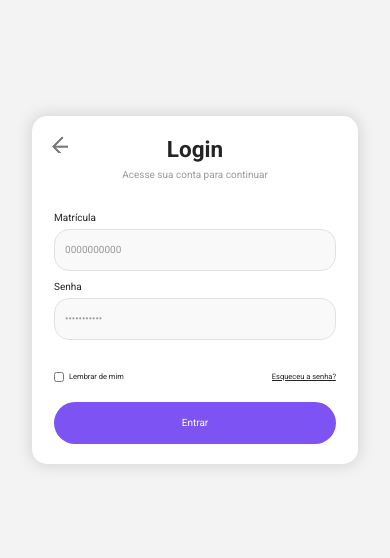
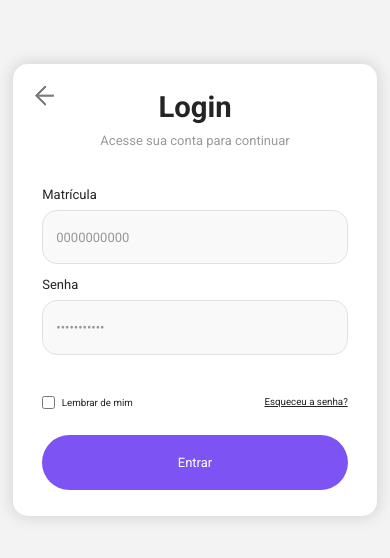
Before and after one commit to campoos/Front-End-TCC-, a React (Vite) app in the folder analityca-ai/: page /login in a window 390 px wide. Shown: the part 132-690 px from the top of the page. Built offline with nearby package versions, Linux system fonts and the light colour scheme; what chartjs-plugin-datalabels would draw is missing.

Commit message:
FIX - design Tela login e Tela Home responsive

```diff
--- a/analityca-ai/src/pages/home/Home.css
+++ b/analityca-ai/src/pages/home/Home.css
@@ -17,10 +17,7 @@
     margin: 0;
     box-sizing: border-box;
     font-family: 'Roboto', sans-serif;
-
-    overflow-x: hidden;
 }
-
 
 #container1 {
   display: flex;
@@ -300,7 +297,7 @@
 
 @media(max-width:412px){
   :root{
-        font-size: 10px;
+    font-size: 11px;
   }
 
   div #container1 #header {
@@ -313,6 +310,10 @@
 
   div #container1 #containerTextoHome {
     flex-grow: 1;
+  }
+
+  div #container1 #containerTextoHome h1 {
+    font-size: 3.5rem;
   }
 
   div #container2 #containersRecursos {
--- a/analityca-ai/src/pages/home/Home.jsx
+++ b/analityca-ai/src/pages/home/Home.jsx
@@ -10,9 +10,9 @@ function HomePage() {
             <h1>Analytica AI</h1>
           </div>
           <div id="links">
-            <a href="" className="link">Recursos</a>
-            <a href="" className="link">Benefícios</a>
-            <a href="" className="link">Contato</a>
+            <a href="#container2" className="link">Recursos</a>
+            <a href="#container3" className="link">Benefícios</a>
+            <a href="#footer" className="link">Contato</a>
           </div>
           <div id="botaoContainer">
             <Link to="/login" id="login">
--- a/analityca-ai/src/pages/login/Login.css
+++ b/analityca-ai/src/pages/login/Login.css
@@ -2,6 +2,7 @@
     /* tema claro */
     --roxo-primario-modo-claro: #7D53F3;
     --roxo-secundario-modo-claro: #714ed3;
+    --roxo-terciario-modo-claro: #DED4FC;
     --texto-branco-modo-claro: #ffffff;
     --texto-preto-modo-claro: #242424;
     --texto-transparente-modo-claro: #9A9A9A;
@@ -139,6 +140,10 @@ main {
     color: var(--texto-input-modo-claro);
 }
 
+#loginContainer #loginConteudo form .grupoInput input:focus {
+    border: 2px solid var(--roxo-primario-modo-claro);
+}
+
 #loginContainer #loginConteudo form #opcoesForm {
     margin-top: 1rem;
 
@@ -215,3 +220,12 @@ main {
     font-size: 0.875rem;
     font-weight: 300;
 }
+
+@media(max-width:412px){
+    :root {
+        font-size: 13px;
+    }
+    main {
+        padding: 1rem;
+    }
+}
--- a/analityca-ai/src/pages/login/Login.jsx
+++ b/analityca-ai/src/pages/login/Login.jsx
@@ -88,11 +88,11 @@ function LoginPage() {
           }}>
             <div className="grupoInput">
               <label htmlFor="matricula">Matrícula</label>
-              <input type="text" id='matricula' name='matricula' placeholder='0000000000' value={credencial} onChange={e=>setCredencial(e.target.value)} required/>
+              <input type="text" id='matricula' className='inputLogin' name='matricula' placeholder='0000000000' value={credencial} onChange={e=>setCredencial(e.target.value)} required/>
             </div>
             <div className="grupoInput">
               <label htmlFor="senha">Senha</label>
-              <input type="password" id='senha' name='senha' placeholder='•••••••••••' value={senha} onChange={e=>setSenha(e.target.value)} required/>
+              <input type="password" id='senha' className='inputLogin' name='senha' placeholder='•••••••••••' value={senha} onChange={e=>setSenha(e.target.value)} required/>
             </div>
 
             <div id="containerErro">
```
Lines whose indentation alone changed are shown as unchanged.
